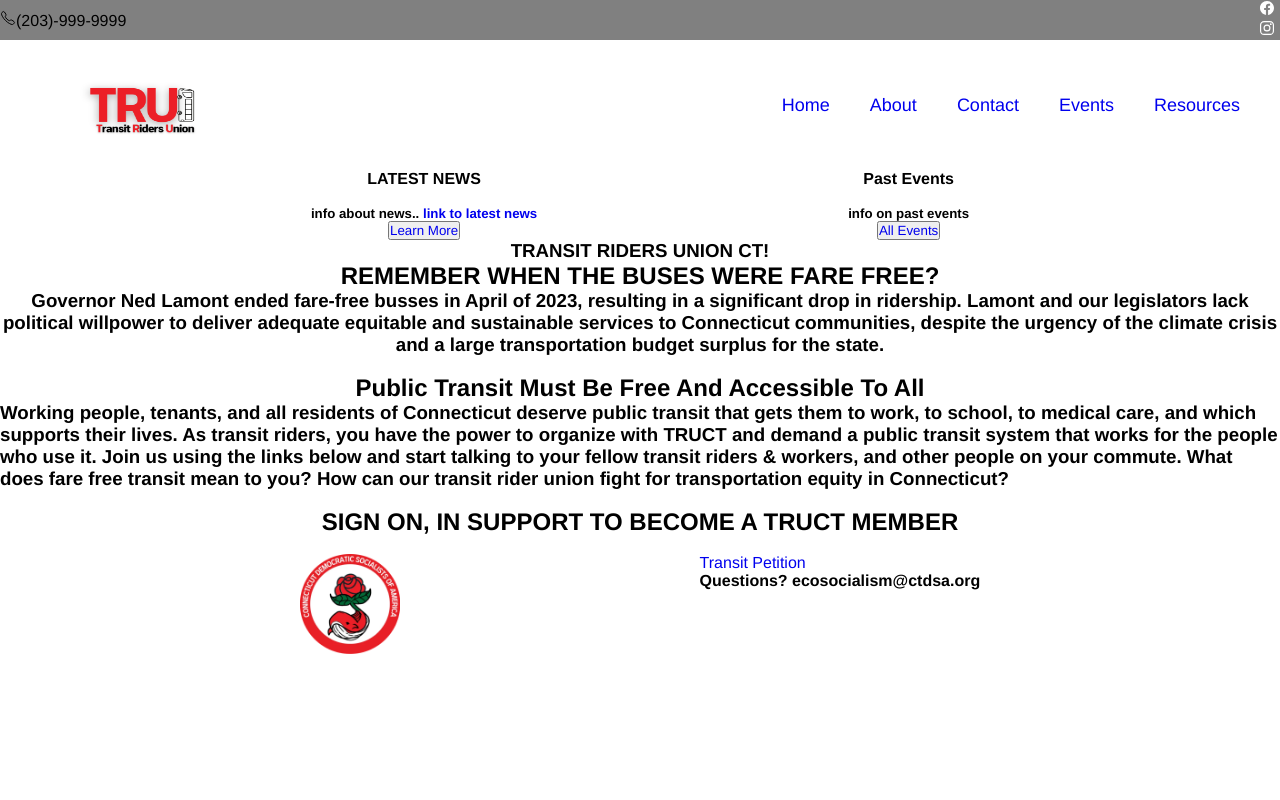
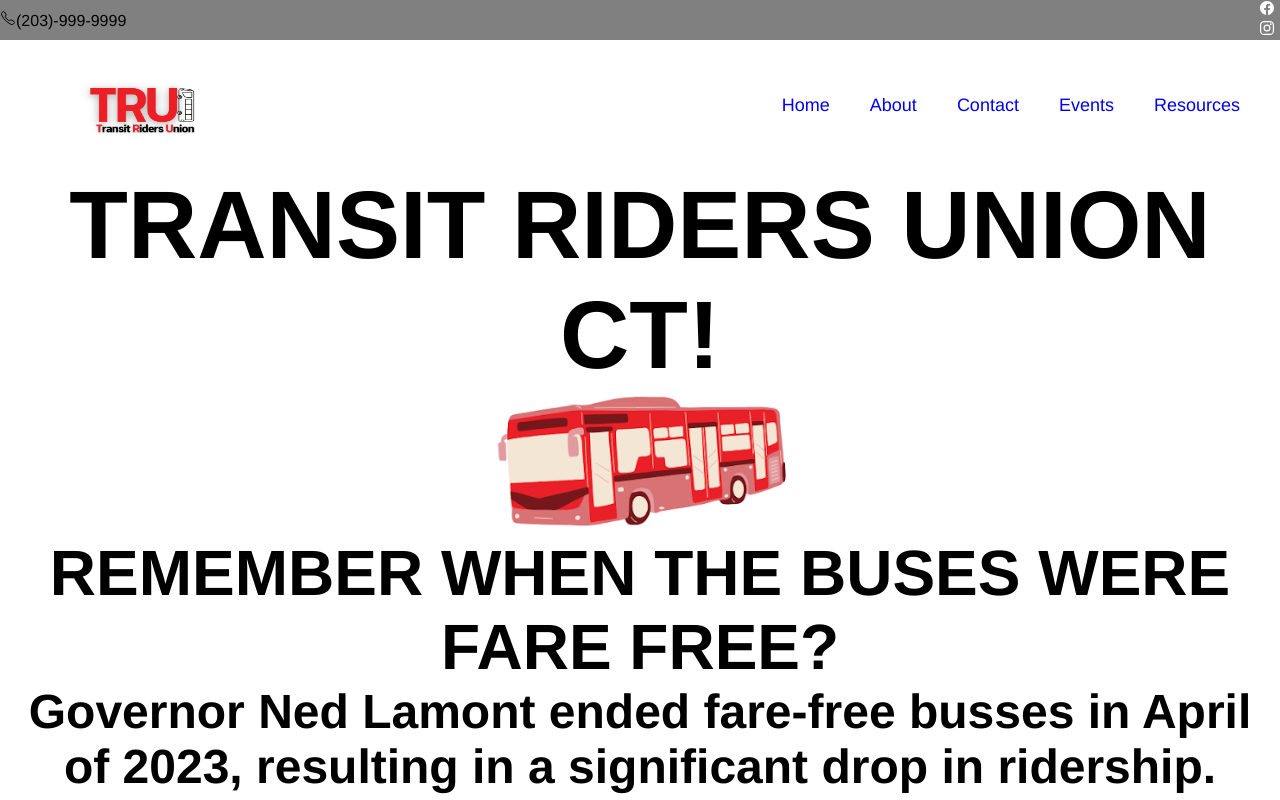
Before and after one commit to OnTheFlyCoding/truCTWebsite, a plain HTML site: page tructWebsite/index.html in a window 1280 px wide. Shown: the top 800 px of the page. Drawn offline with nearby package versions, Linux system fonts and the light colour scheme.

Commit message:
adding images to website forefront. Alligning and modifying display of website. Commented out the News Columns in the beginning of the page until further instruction

```diff
--- a/tructWebsite/css/style.css
+++ b/tructWebsite/css/style.css
@@ -95,8 +95,28 @@ nav a:hover{
 .riders{
     text-align: center;
 }
+.riders h1{
+    font-size: 6em;
+    text-align: center;
+}
+.riders h2{
+    font-size: 4em;
+}
+.riders h3{
+    font-size: 3em;
+}
 .transitlogo{
     text-align: center;
+    display: flex;
+}
+.transitlogo h2{
+    font-size: 4em;
+}
+.transitlogo + h3{
+    font-size: 3em;
+}
+#sign{
+    font-size: 6em;
 }
 .footer img{
     height: 100px;
@@ -109,3 +129,8 @@ nav a:hover{
     display: flex;
     justify-content: space-evenly;
 }
+
+#spanish img{
+    width: fit-content;
+    height: fit-content;
+}
--- a/tructWebsite/index.html
+++ b/tructWebsite/index.html
@@ -18,7 +18,7 @@
     </div>
     <nav>
         <div class="logo">
-            <a href=""><img src="images/Transit Riders Union 4 (Logo 4.1) - jason k.png" alt=""></a>
+            <a href="index.html"><img src="images/Transit Riders Union 4 (Logo 4.1) - jason k.png" alt=""></a>
         </div>
         <div class="toggle">
             <a href="#"><ion-icon name="menu-outline"></ion-icon></a>
@@ -33,6 +33,8 @@
     </nav>
     <!--- End of Template for top of pages-->
     <section>
+        <!--
+        Removing news columns for now.
         <section class="container">
             <section>
                 <h1>LATEST NEWS</h1>
@@ -47,8 +49,9 @@
                 <button><a href="events.html">All Events</a></button>
             </section>
         </section>
+        -->
         <section class="riders">
-            <h1>TRANSIT RIDERS UNION CT!</h1>
+            <h1>TRANSIT RIDERS UNION CT!</h1><span><img src="images/busImage.png" alt=""></span> <br>
             <h2>REMEMBER WHEN THE BUSES WERE FARE FREE?</h2>
             <h3>Governor Ned Lamont ended fare-free busses in April of 2023,
                 resulting in a significant drop in ridership. Lamont and our
@@ -58,9 +61,10 @@
                 large transportation budget surplus for the state.</h3>
         </section>
         <section class="transitlogo">
-            <span><img src="#" alt=""></span>
+            <span><img src="images/handshake.png" alt=""></span>
             <h2>Public Transit Must Be Free And Accessible To All</h2>
         </section>
+
         <h3>Working people, tenants, and all residents of Connecticut
             deserve public transit that gets them to work, to school, to
             medical care, and which supports their lives. As transit riders,
@@ -71,14 +75,16 @@
             What does fare free transit mean to you?
             How can our transit rider union fight for transportation
             equity in Connecticut?</h3><br>
-            <h1 id="sign">SIGN ON, IN SUPPORT TO BECOME A TRUCT MEMBER </h1><br>
+
+        <h1 id="sign">SIGN ON, IN SUPPORT TO BECOME A TRUCT MEMBER </h1><br>
         <section class="footer">
             <div>
                 <span><a href="https://act.dsausa.org/donate/membership/"><img src="images/CTDSA-Logo.png.webp" alt="img of DSA"></a></span>
             </div>
             <div>
                 <a href="https://actionnetwork.org/petitions/transit-riders-for-free-fares-ct?source=direct_link&">Transit Petition</a>
-                <h4>Questions? <span><a href="ecosocialism@ctdsa.org"></a>ecosocialism@ctdsa.org</span></h4>
+                <h4>Questions? Email:  <span><a href="ecosocialism@ctdsa.org"></a>ecosocialism@ctdsa.org</span></h4>
+                <h4>Connecticicut Democratic Socialists of America</h4>
             </div>
         </section>
     </section>
```
Also changed, not shown: 1 other file.
